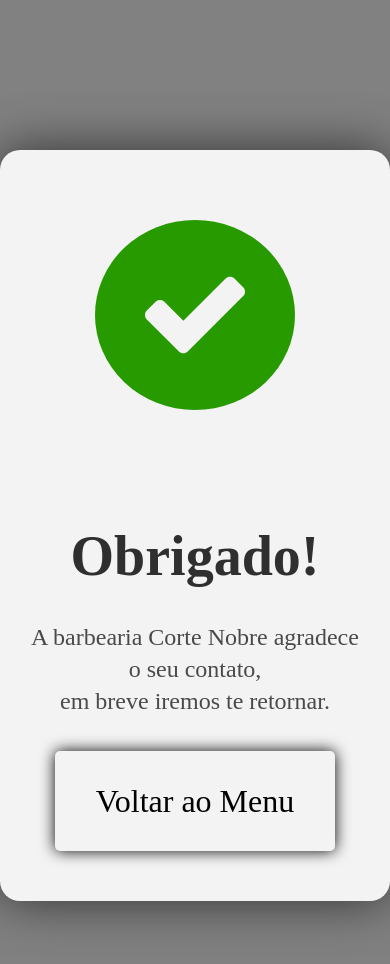
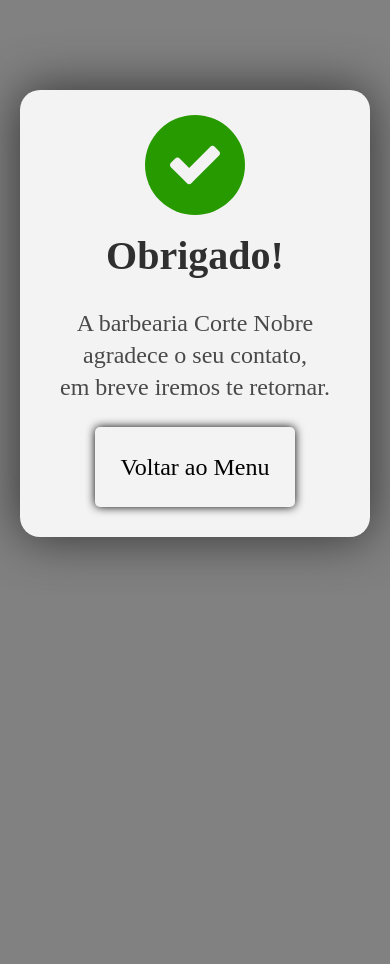
Before and after one commit to Lamonier-Barbosa/Barbearia-corte-nobre, a plain HTML site: page agradecimento/agradecimento.html in a window 390 px wide. After the commit the page ends 844 px from the top, so only its background shows below. Drawn offline with Linux system fonts and the light colour scheme.

Commit message:
Página de agradecimentos finalizada

```diff
--- a/agradecimento/agradecimento.html
+++ b/agradecimento/agradecimento.html
@@ -9,6 +9,7 @@
 </head>
 
 <body class="agradecimento-body">
+    <section class="agradecimento-section">
         <div class="agradecimento-container">
             <div class="agradecimento-img">
                 <div class="agradecimento-contorno-svg">
@@ -23,6 +24,7 @@
                 <a href="../index.html">Voltar ao Menu</a>
             </div>
         </div>
+    </section>
 </body>
 
 </html>
--- a/style/agradecimento/agradecimento.css
+++ b/style/agradecimento/agradecimento.css
@@ -4,16 +4,24 @@
     background: #818181;
 }
 
+.agradecimento-section {
+    max-width: 700px;
+    margin: auto;
+    padding: 0 20px 0 20px;
+}
+
 .agradecimento-container {
-    max-width: 800px;
-    margin: 150px auto;
+    max-width: 700px;
+    margin: 100px auto;
     display: grid;
     justify-content: center;
     background: #f3f3f3;
     border-radius: 20px;
-    padding: 20px 0 0 0;
+    padding: 20px 40px 0 40px;
     box-shadow: 0 0 50px #313131;
 }
+
+
 
 .agradecimento-img {
     padding: 50px 40px 0 40px;
@@ -28,6 +36,7 @@
     margin: 0 auto;
     justify-content: center;
 }
+
 
 .agradecimento-img img {
     max-width: 100px;
@@ -76,3 +85,59 @@
     border-left: solid 15px #30b603;
     transition: 0.3s;
 }
+
+@media (max-width: 600px) {
+    .agradecimento-container {
+        max-width: 700px;
+        margin: 90px auto;
+    }
+
+    .agradecimento-img {
+        padding: 5px 0 0 0;
+    }
+
+    .agradecimento-contorno-svg {
+        display: flex;
+        max-width: 100px;
+        height: 100px;
+        background: #279a00;
+        border-radius: 50%;
+        margin: 0 auto;
+        justify-content: center;
+    }
+
+
+    .agradecimento-img img {
+        max-width: 50px;
+    }
+
+    .agradecimento-texto {
+        padding: 0 0px 0 0px;
+    }
+
+    .agradecimento-texto h1 {
+        padding-top: 0px;
+        font-size: 2.5rem;
+        line-height: 1rem;
+        color: #2f2f2f;
+    }
+
+    .agradecimento-texto p {
+        padding-top: 10px;
+        font-size: 1.5rem;
+        line-height: 2rem;
+        color: #494949;
+    }
+
+    .agradecimento-botao {
+        justify-self: center;
+        padding: 0px 0 30px 0;
+    }
+
+    .agradecimento-botao a {
+        width: 200px;
+        height: 80px;
+        font-size: 1.5rem;
+        box-shadow: 0 0 10px #050505;
+    }
+}
```
Lines whose indentation alone changed are shown as unchanged.
